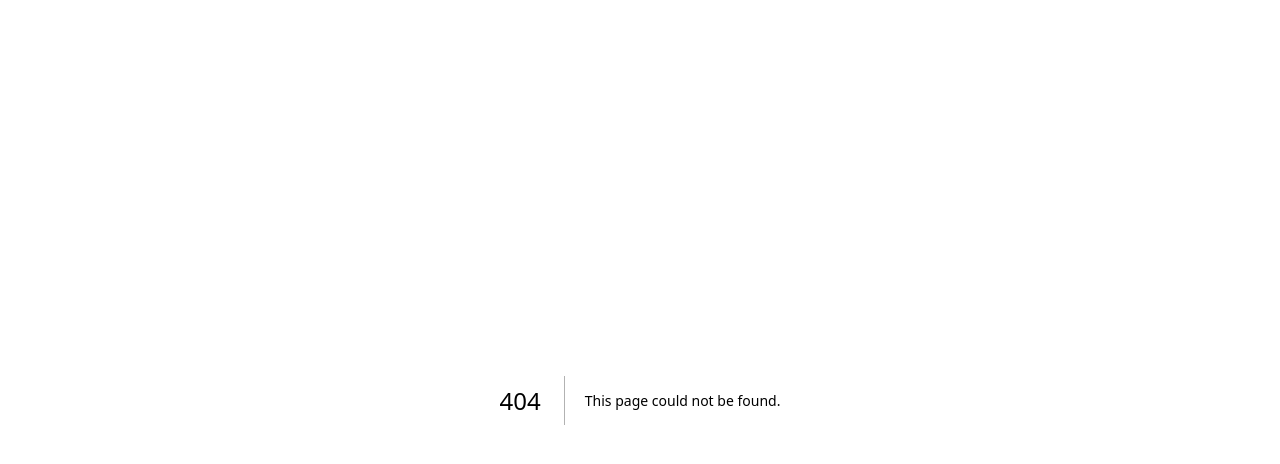
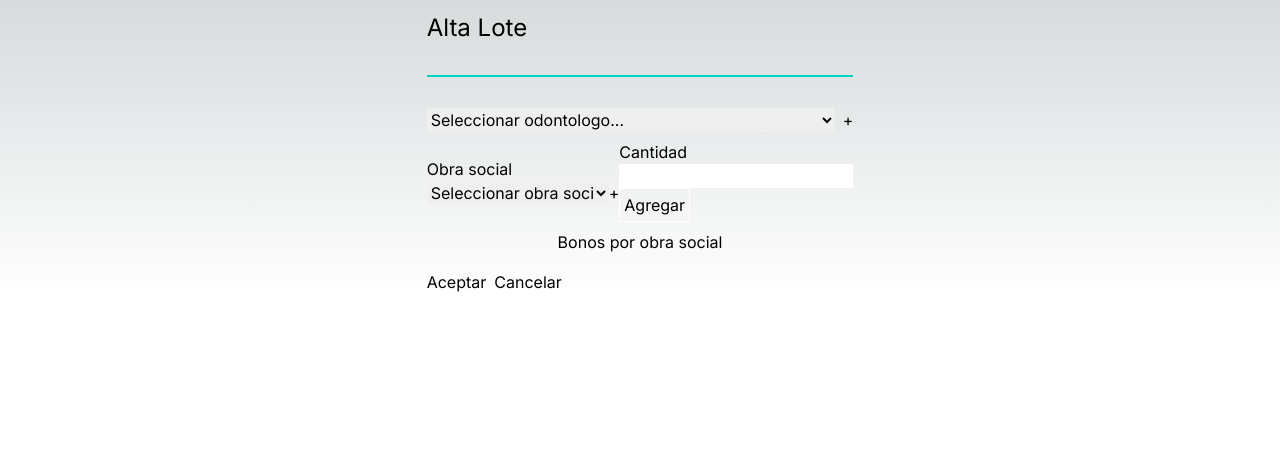
Before and after one commit to Rafaegur/TPDisenio, a Next.js app in the folder client/: page /altaLote in a window 1280 px wide. Before the commit this address had no page. Shown: the top 464 px of the page. Built offline with nearby package versions, Linux system fonts and the light colour scheme.

Commit message:
client: add base structure

```diff
--- /dev/null
+++ b/client/src/app/altaLote/page.tsx
@@ -0,0 +1,44 @@
+export default function AltaLote() {
+  return (
+    <div className='flex w-full items-center justify-center'>
+      <div className='flex flex-col w-1/3 h-full items-center justify-center gap-2'>
+        <h1 className='text-2xl w-full pt-3'>Alta Lote</h1>
+        <div className='divider divider-accent'></div>
+        <div className='flex gap-2 w-full'>
+          <select className='w-full'>
+            <option value=''>Seleccionar odontologo...</option>
+          </select>
+          <button>+</button>
+        </div>
+        <div className='flex w-full items-center'>
+          <div className='flex flex-col w-full'>
+            <label>Obra social</label>
+            <div className='flex'>
+              <select className='w-full'>
+                <option value=''>Seleccionar obra social...</option>
+              </select>
+              <button>+</button>
+            </div>
+          </div>
+          <div className='flex w-full'>
+            <div>
+              <label>Cantidad</label>
+              <div>
+                <input type='number'></input>
+                <button className='border-[1px] border-white p-1'>
+                  Agregar
+                </button>
+              </div>
+            </div>
+          </div>
+        </div>
+        <h2>Bonos por obra social</h2>
+        <table></table>
+        <div className='flex w-full gap-2'>
+          <button>Aceptar</button>
+          <button>Cancelar</button>
+        </div>
+      </div>
+    </div>
+  );
+}
--- a/client/src/app/page.tsx
+++ b/client/src/app/page.tsx
@@ -1,112 +1,17 @@
-import Image from "next/image";
+import Image from 'next/image';
+import Link from 'next/link';
 
 export default function Home() {
   return (
-    <main className="flex min-h-screen flex-col items-center justify-between p-24">
-      <div className="z-10 max-w-5xl w-full items-center justify-between font-mono text-sm lg:flex">
-        <p className="fixed left-0 top-0 flex w-full justify-center border-b border-gray-300 bg-gradient-to-b from-zinc-200 pb-6 pt-8 backdrop-blur-2xl dark:border-neutral-800 dark:bg-zinc-800/30 dark:from-inherit lg:static lg:w-auto  lg:rounded-xl lg:border lg:bg-gray-200 lg:p-4 lg:dark:bg-zinc-800/30">
-          Get started by editing&nbsp;
-          <code className="font-mono font-bold">src/app/page.tsx</code>
-        </p>
-        <div className="fixed bottom-0 left-0 flex h-48 w-full items-end justify-center bg-gradient-to-t from-white via-white dark:from-black dark:via-black lg:static lg:h-auto lg:w-auto lg:bg-none">
-          <a
-            className="pointer-events-none flex place-items-center gap-2 p-8 lg:pointer-events-auto lg:p-0"
-            href="https://vercel.com?utm_source=create-next-app&utm_medium=appdir-template&utm_campaign=create-next-app"
-            target="_blank"
-            rel="noopener noreferrer"
-          >
-            By{" "}
-            <Image
-              src="/vercel.svg"
-              alt="Vercel Logo"
-              className="dark:invert"
-              width={100}
-              height={24}
-              priority
-            />
-          </a>
-        </div>
-      </div>
-
-      <div className="relative flex place-items-center before:absolute before:h-[300px] before:w-full sm:before:w-[480px] before:-translate-x-1/2 before:rounded-full before:bg-gradient-radial before:from-white before:to-transparent before:blur-2xl before:content-[''] after:absolute after:-z-20 after:h-[180px] after:w-full sm:after:w-[240px] after:translate-x-1/3 after:bg-gradient-conic after:from-sky-200 after:via-blue-200 after:blur-2xl after:content-[''] before:dark:bg-gradient-to-br before:dark:from-transparent before:dark:to-blue-700 before:dark:opacity-10 after:dark:from-sky-900 after:dark:via-[#0141ff] after:dark:opacity-40 before:lg:h-[360px] z-[-1]">
-        <Image
-          className="relative dark:drop-shadow-[0_0_0.3rem_#ffffff70] dark:invert"
-          src="/next.svg"
-          alt="Next.js Logo"
-          width={180}
-          height={37}
-          priority
-        />
-      </div>
-
-      <div className="mb-32 grid text-center lg:max-w-5xl lg:w-full lg:mb-0 lg:grid-cols-4 lg:text-left">
-        <a
-          href="https://nextjs.org/docs?utm_source=create-next-app&utm_medium=appdir-template&utm_campaign=create-next-app"
-          className="group rounded-lg border border-transparent px-5 py-4 transition-colors hover:border-gray-300 hover:bg-gray-100 hover:dark:border-neutral-700 hover:dark:bg-neutral-800/30"
-          target="_blank"
-          rel="noopener noreferrer"
+    <main className='flex min-h-screen flex-col items-center justify-between p-24'>
+      <div className='z-10 max-w-5xl w-full items-center flex flex-col gap-2 font-mono text-sm'>
+        Bienvenido a AOBA!
+        <Link
+          className='border-[1px] border-white rounded-md p-1'
+          href='/altaLote'
         >
-          <h2 className={`mb-3 text-2xl font-semibold`}>
-            Docs{" "}
-            <span className="inline-block transition-transform group-hover:translate-x-1 motion-reduce:transform-none">
-              -&gt;
-            </span>
-          </h2>
-          <p className={`m-0 max-w-[30ch] text-sm opacity-50`}>
-            Find in-depth information about Next.js features and API.
-          </p>
-        </a>
-
-        <a
-          href="https://nextjs.org/learn?utm_source=create-next-app&utm_medium=appdir-template-tw&utm_campaign=create-next-app"
-          className="group rounded-lg border border-transparent px-5 py-4 transition-colors hover:border-gray-300 hover:bg-gray-100 hover:dark:border-neutral-700 hover:dark:bg-neutral-800/30"
-          target="_blank"
-          rel="noopener noreferrer"
-        >
-          <h2 className={`mb-3 text-2xl font-semibold`}>
-            Learn{" "}
-            <span className="inline-block transition-transform group-hover:translate-x-1 motion-reduce:transform-none">
-              -&gt;
-            </span>
-          </h2>
-          <p className={`m-0 max-w-[30ch] text-sm opacity-50`}>
-            Learn about Next.js in an interactive course with&nbsp;quizzes!
-          </p>
-        </a>
-
-        <a
-          href="https://vercel.com/templates?framework=next.js&utm_source=create-next-app&utm_medium=appdir-template&utm_campaign=create-next-app"
-          className="group rounded-lg border border-transparent px-5 py-4 transition-colors hover:border-gray-300 hover:bg-gray-100 hover:dark:border-neutral-700 hover:dark:bg-neutral-800/30"
-          target="_blank"
-          rel="noopener noreferrer"
-        >
-          <h2 className={`mb-3 text-2xl font-semibold`}>
-            Templates{" "}
-            <span className="inline-block transition-transform group-hover:translate-x-1 motion-reduce:transform-none">
-              -&gt;
-            </span>
-          </h2>
-          <p className={`m-0 max-w-[30ch] text-sm opacity-50`}>
-            Explore starter templates for Next.js.
-          </p>
-        </a>
-
-        <a
-          href="https://vercel.com/new?utm_source=create-next-app&utm_medium=appdir-template&utm_campaign=create-next-app"
-          className="group rounded-lg border border-transparent px-5 py-4 transition-colors hover:border-gray-300 hover:bg-gray-100 hover:dark:border-neutral-700 hover:dark:bg-neutral-800/30"
-          target="_blank"
-          rel="noopener noreferrer"
-        >
-          <h2 className={`mb-3 text-2xl font-semibold`}>
-            Deploy{" "}
-            <span className="inline-block transition-transform group-hover:translate-x-1 motion-reduce:transform-none">
-              -&gt;
-            </span>
-          </h2>
-          <p className={`m-0 max-w-[30ch] text-sm opacity-50 text-balance`}>
-            Instantly deploy your Next.js site to a shareable URL with Vercel.
-          </p>
-        </a>
+          Alta Lote
+        </Link>
       </div>
     </main>
   );
--- a/client/tailwind.config.ts
+++ b/client/tailwind.config.ts
@@ -1,20 +1,20 @@
-import type { Config } from "tailwindcss";
+import type { Config } from 'tailwindcss';
 
 const config: Config = {
   content: [
-    "./src/pages/**/*.{js,ts,jsx,tsx,mdx}",
-    "./src/components/**/*.{js,ts,jsx,tsx,mdx}",
-    "./src/app/**/*.{js,ts,jsx,tsx,mdx}",
+    './src/pages/**/*.{js,ts,jsx,tsx,mdx}',
+    './src/components/**/*.{js,ts,jsx,tsx,mdx}',
+    './src/app/**/*.{js,ts,jsx,tsx,mdx}',
   ],
   theme: {
     extend: {
       backgroundImage: {
-        "gradient-radial": "radial-gradient(var(--tw-gradient-stops))",
-        "gradient-conic":
-          "conic-gradient(from 180deg at 50% 50%, var(--tw-gradient-stops))",
+        'gradient-radial': 'radial-gradient(var(--tw-gradient-stops))',
+        'gradient-conic':
+          'conic-gradient(from 180deg at 50% 50%, var(--tw-gradient-stops))',
       },
     },
   },
-  plugins: [],
+  plugins: [require('daisyui')],
 };
 export default config;
```
Also changed, not shown: client/package.json (+6 -5 lines), 1 other file (tests, documents, lock files or other folders).
